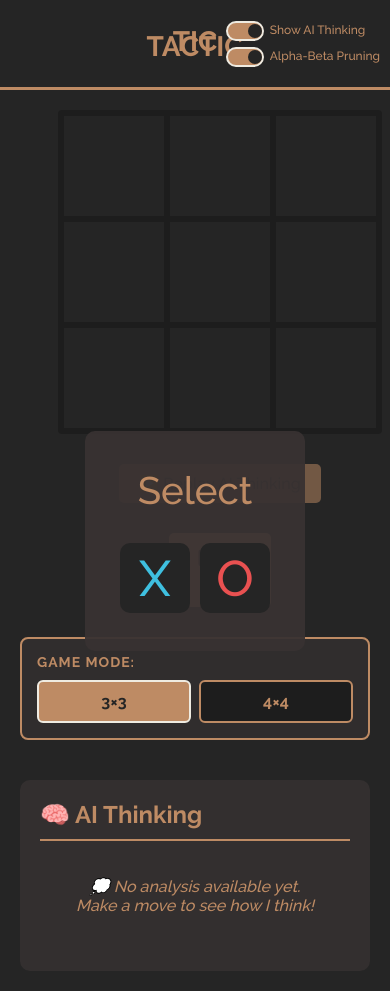
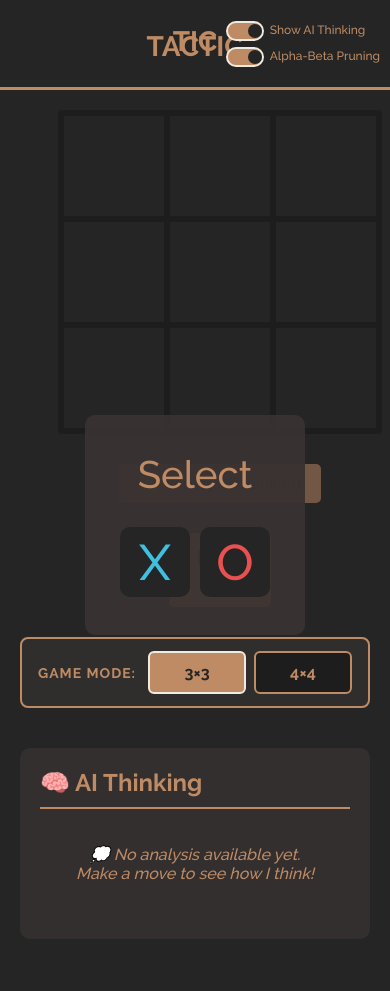
Before and after one commit to khanhhuy288/tictactic, a Next.js app: page / in a window 390 px wide. Shown: the top 991 px of the page. After the commit the page ends 959 px from the top, so only its background shows below. Built offline with nearby package versions, Linux system fonts and the light colour scheme.

Commit message:
Adjusted UI

```diff
--- a/app/globals.css
+++ b/app/globals.css
@@ -361,13 +361,14 @@ body {
 
 /* AI Thinking Panel */
 .ai-thinking-panel {
-  flex: 0 0 320px;
   width: 320px;
   max-width: 100%;
   min-width: 0;
   background-color: rgba(56, 50, 50, 0.8);
   border-radius: 10px;
   padding: 20px;
+  transition: padding 0.25s ease;
+  height: fit-content;
 }
 
 .ai-thinking-panel h3 {
@@ -668,15 +669,31 @@ body {
   .toggle-switch input[type="checkbox"]:checked + .toggle-slider::before {
     transform: translateX(18px);
   }
+
+  .mode-selector {
+    flex-direction: column;
+    align-items: flex-start;
+    gap: 10px;
+  }
+
+  .mode-selector-buttons {
+    width: 100%;
+    justify-content: center;
+  }
+
+  .mode-button {
+    flex: 1;
+  }
 }
 
 /* Mode Selector */
 .mode-selector {
   display: flex;
-  flex-direction: column;
-  gap: 10px;
+  flex-direction: row;
+  align-items: center;
+  gap: 12px;
   margin-bottom: 20px;
-  padding: 15px;
+  padding: 12px 16px;
   background-color: rgba(56, 50, 50, 0.6);
   border-radius: 8px;
   border: 2px solid #BE8B64;
@@ -688,11 +705,14 @@ body {
   color: #BE8B64;
   text-transform: uppercase;
   letter-spacing: 1px;
+  white-space: nowrap;
 }
 
 .mode-selector-buttons {
   display: flex;
   gap: 8px;
+  flex: 1;
+  justify-content: flex-end;
 }
 
 .mode-button {
--- a/src/components/AIThinkingPanel.tsx
+++ b/src/components/AIThinkingPanel.tsx
@@ -54,9 +54,13 @@ export default function AIThinkingPanel({
   totalBranchesPruned,
   totalSearchTime
 }: AIThinkingPanelProps) {
+  const panelClassName = `ai-thinking-panel ${
+    thinkingData ? 'ai-thinking-panel--expanded' : 'ai-thinking-panel--compact'
+  }`;
+
   if (!thinkingData) {
     return (
-      <div className="ai-thinking-panel">
+      <div className={panelClassName}>
         <h3>🧠 AI Thinking</h3>
         <p className="no-data" title="The AI will analyze the board after you make your move">
           💭 No analysis available yet.<br />
@@ -71,7 +75,7 @@ export default function AIThinkingPanel({
   const pruningEfficiency = ((thinkingData.branchesPruned / (thinkingData.nodesEvaluated + thinkingData.branchesPruned)) * 100);
 
   return (
-    <div className="ai-thinking-panel">
+    <div className={panelClassName}>
       <h3 title="Detailed analysis of the AI's decision-making process">🧠 AI Thinking</h3>
       <div className="thinking-content">
         <div className="thinking-text" title={`Analysis completed in ${thinkingData.searchTime?.toFixed(2) || 'N/A'}ms`}>
--- a/src/components/ModeSelector.tsx
+++ b/src/components/ModeSelector.tsx
@@ -7,8 +7,8 @@ interface ModeSelectorProps {
 
 export default function ModeSelector({ gridSize, onGridSizeChange }: ModeSelectorProps) {
   return (
-    <div className="mode-selector">
-      <div className="mode-selector-label">Game Mode:</div>
+    <div className="mode-selector" role="group" aria-label="Select game mode">
+      <span className="mode-selector-label">Game Mode:</span>
       <div className="mode-selector-buttons">
         <button
           className={`mode-button ${gridSize === 3 ? 'active' : ''}`}
```
